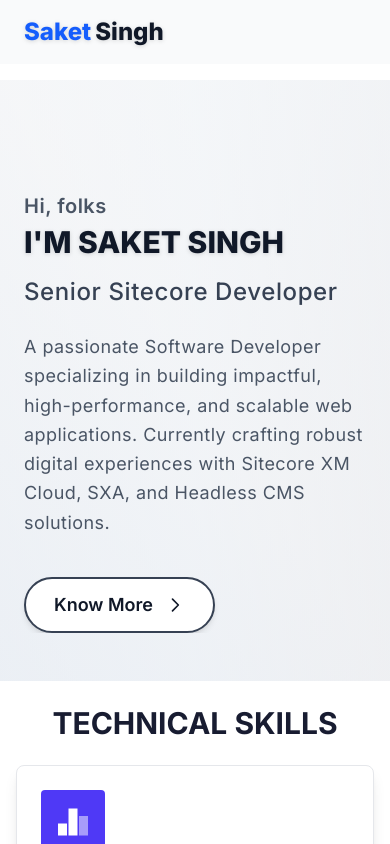
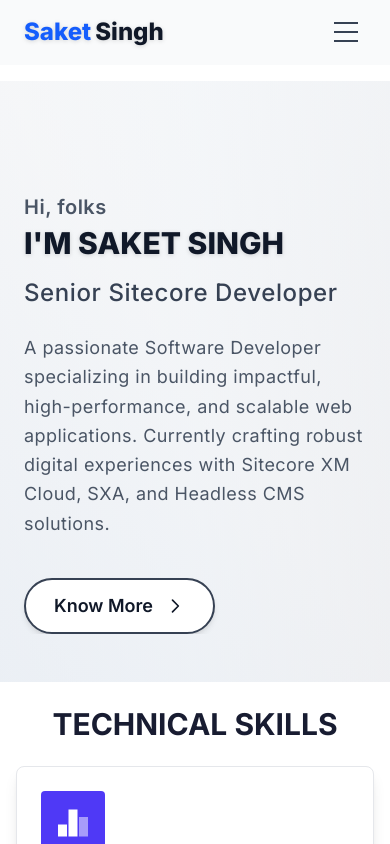
Before and after one commit to saketpsingh/saketpsingh.github.io, a Next.js app: page / in a window 390 px wide. Shown: the top 844 px of the page. Built offline with nearby package versions, Linux system fonts and the light colour scheme.

Commit message:
Fix: Updated the Hamburger menu icon

```diff
--- a/components/Header/index.tsx
+++ b/components/Header/index.tsx
@@ -28,11 +28,7 @@
               className="flex items-center gap-2 text-gray-900 dark:text-gray-100 hover:text-blue-600 dark:hover:text-blue-400 transition"
             >
               {menuItem.title}
-              <svg
-                className="w-3 h-3"
-                fill="currentColor"
-                viewBox="0 0 20 20"
-              >
+              <svg className="w-3 h-3" fill="currentColor" viewBox="0 0 20 20">
                 <path d="M5.23 7.21a.75.75 0 011.06.02L10 11.584l3.71-4.354a.75.75 0 111.14.976l-4.25 5a.75.75 0 01-1.14 0l-4.25-5a.75.75 0 01.02-1.06z" />
               </svg>
             </button>
@@ -74,10 +70,10 @@
 
   return (
     <header
-      className={`fixed left-0 top-0 z-50 w-full transition-all duration-300 ${
+      className={`fixed left-0 top-0 z-50 w-full transition-all duration-300 border-b ${
         stickyMenu
-          ? "bg-gray-100 shadow-md dark:bg-gray-900"
-          : "bg-gray-50 dark:bg-gray-800"
+          ? "bg-gray-100 shadow-md dark:bg-gray-900 border-gray-200 dark:border-gray-700"
+          : "bg-gray-50 dark:bg-gray-800 border-transparent"
       }`}
     >
       <div className="mx-auto max-w-7xl px-6 py-4 flex items-center justify-between relative">
@@ -90,8 +86,8 @@
           <span className="text-gray-900 dark:text-gray-100">Singh</span>
         </Link>
 
-        {/* Right Side (Hamburger + Menu) */}
-        <div className="flex items-center gap-4 ml-auto">
+        {/* Right side (Hamburger & Menu) */}
+        <div className="flex items-center gap-4 ml-auto pr-2 xl:pr-0">
           {/* Hamburger Icon */}
           <button
             aria-label="Toggle Navigation"
@@ -99,20 +95,20 @@
             onClick={() => setNavigationOpen(!navigationOpen)}
           >
             <span
-              className={`h-0.5 bg-gray-900 dark:bg-gray-100 transition-all duration-300 ${
+              className={`h-0.5 w-full bg-gray-700 dark:bg-white transition-all duration-300 ${
                 navigationOpen ? "rotate-45 translate-y-2" : ""
               }`}
-            ></span>
+            />
             <span
-              className={`h-0.5 bg-gray-900 dark:bg-gray-100 transition-all duration-300 ${
+              className={`h-0.5 w-full bg-gray-700 dark:bg-white transition-all duration-300 ${
                 navigationOpen ? "opacity-0" : ""
               }`}
-            ></span>
+            />
             <span
-              className={`h-0.5 bg-gray-900 dark:bg-gray-100 transition-all duration-300 ${
+              className={`h-0.5 w-full bg-gray-700 dark:bg-white transition-all duration-300 ${
                 navigationOpen ? "-rotate-45 -translate-y-2" : ""
               }`}
-            ></span>
+            />
           </button>
 
           {/* Navigation Menu */}
```
